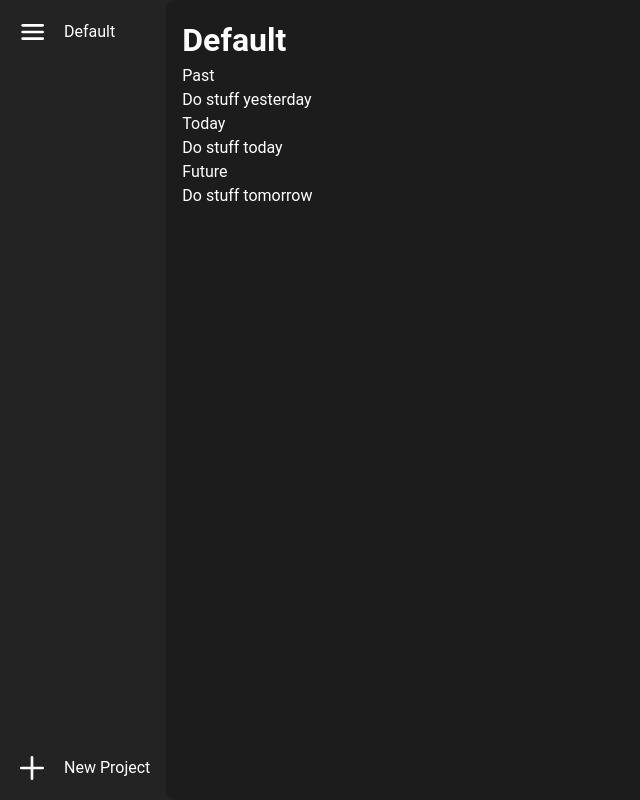
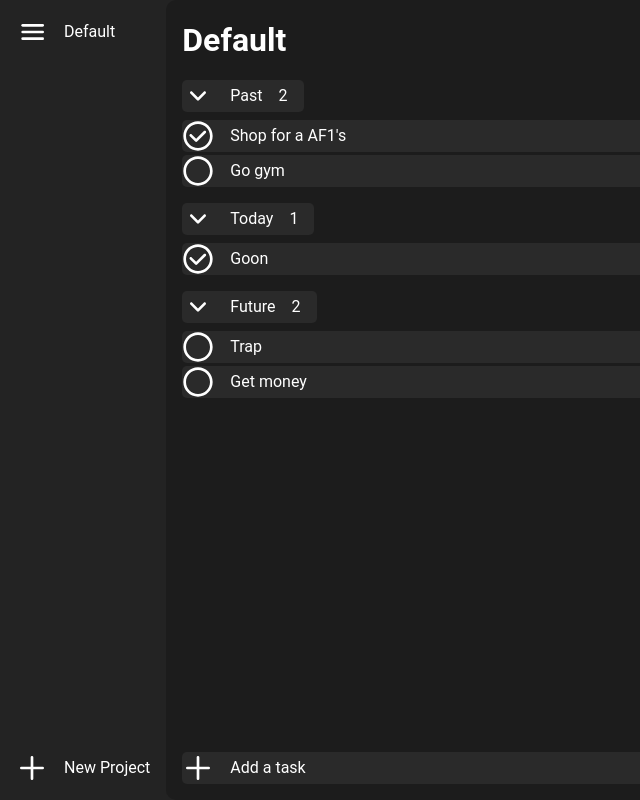
Before and after one commit to besplago/odin-todo-list, a website built with webpack: page src/template.html in a window 1280 px wide. Shown: the whole page, without its empty margins (0-640 px from the left). Built offline with nearby package versions, Linux system fonts and the light colour scheme.

Commit message:
feat: styling the todo-list pane

```diff
--- a/src/styles.css
+++ b/src/styles.css
@@ -82,12 +82,16 @@ h6 {
 }
 
 button {
+  display: flex;
+  align-items: center;
+  gap: 1rem;
   background: none;
   color: inherit;
   border: none;
   padding: 0;
   font: inherit;
   outline: inherit;
+  text-align: left;
 }
 
 body {
@@ -120,22 +124,50 @@ body {
   gap: 1rem;
 }
 
-#new-project {
+#todo-list {
+  flex-grow: 1;
+  display: flex;
+  flex-direction: column;
+  justify-content: space-between;
+  background-color: #1c1c1c;
+  border-radius: 10px;
+  padding: 1rem;
+}
+
+#todo-container {
+  display: flex;
+  flex-direction: column;
+  gap: 1rem;
+}
+
+.todo-category {
+  display: flex;
+  flex-direction: column;
+  gap: 0.5rem;
+}
+
+.todo-category-container {
+  display: flex;
+  flex-direction: column;
+  gap: 0.2rem;
+}
+
+.todo-task {
   display: flex;
   align-items: center;
   gap: 1rem;
 }
 
-#todo-list {
-  flex-grow: 1;
-  background-color: #1c1c1c;
-  border-radius: 10px;
-  padding: 1rem;
+.drop-down {
+  display: flex;
+  gap: 1rem;
+  align-items: center;
+  width: fit-content;
+  cursor: default;
+  padding-right: 1rem;
 }
 
-.drop-down {
-  cursor: pointer;
+.highlighted {
+  background-color: #2a2a2a;
+  border-radius: 5px;
 }
-
-.clickable {
-}
--- a/src/template.html
+++ b/src/template.html
@@ -26,31 +26,97 @@
       </button>
     </div>
     <div id="todo-list">
+      <div id="todo-container">
         <h1>Default</h1>
-      <div id="todo-past">
-        <div class="drop-down">
+        <div class="todo-category">
+          <div class="drop-down selectable highlighted">
+            <img
+              class="icon"
+              src="./assets/caret-down-svgrepo-com.svg"
+              alt="Todo Dropdown Icon"
+            />
             <p>Past</p>
+            <p>2</p>
           </div>
-        <div class="todo-task">
-          <p>Do stuff yesterday</p>
+          <div class="todo-category-container">
+            <div class="todo-task selectable highlighted">
+              <img
+                class="icon"
+                src="./assets/checkmark-circle-svgrepo-com.svg"
+                alt="Task marked as done Icon"
+              />
+              <p>Shop for a AF1's</p>
+            </div>
+            <div class="todo-task selectable highlighted">
+              <img
+                class="icon"
+                src="./assets/shape-circle-svgrepo-com.svg"
+                alt="Task not done Icon"
+              />
+              <p>Go gym</p>
             </div>
           </div>
-      <div id="todo-today">
-        <div class="drop-down">
+        </div>
+        <div class="todo-category">
+          <div class="drop-down selectable highlighted">
+            <img
+              class="icon"
+              src="./assets/caret-down-svgrepo-com.svg"
+              alt="Todo Dropdown Icon"
+            />
             <p>Today</p>
+            <p>1</p>
           </div>
-        <div class="todo-task">
-          <p>Do stuff today</p>
+          <div class="todo-category-container">
+            <div class="todo-task selectable highlighted">
+              <img
+                class="icon"
+                src="./assets/checkmark-circle-svgrepo-com.svg"
+                alt="Task marked as done Icon"
+              />
+              <p>Goon</p>
             </div>
           </div>
-      <div id="todo-future">
-        <div class="drop-down">
+        </div>
+        <div class="todo-category">
+          <div class="drop-down selectable highlighted">
+            <img
+              class="icon"
+              src="./assets/caret-down-svgrepo-com.svg"
+              alt="Todo Dropdown Icon"
+            />
             <p>Future</p>
+            <p>2</p>
           </div>
-        <div class="todo-task">
-          <p>Do stuff tomorrow</p>
+          <div class="todo-category-container">
+            <div class="todo-task selectable highlighted">
+              <img
+                class="icon"
+                src="./assets/shape-circle-svgrepo-com.svg"
+                alt="Task not done Icon"
+              />
+              <p>Trap</p>
+            </div>
+            <div class="todo-task selectable highlighted">
+              <img
+                class="icon"
+                src="./assets/shape-circle-svgrepo-com.svg"
+                alt="Task not done Icon"
+              />
+              <p>Get money</p>
             </div>
           </div>
+        </div>
+      </div>
+
+      <button class="selectable highlighted" type="button">
+        <img
+          class="icon"
+          src="./assets/plus-large-svgrepo-com.svg"
+          alt="Create New Project Icon"
+        />
+        <p>Add a task</p>
+      </button>
     </div>
     <div id="edit-pane"></div>
   </body>
```
Also changed, not shown: src/assets/caret-down-svgrepo-com.svg (added), src/assets/checkmark-circle-svgrepo-com.svg (added), src/assets/shape-circle-svgrepo-com.svg (added). Lines whose indentation alone changed are shown as unchanged.
